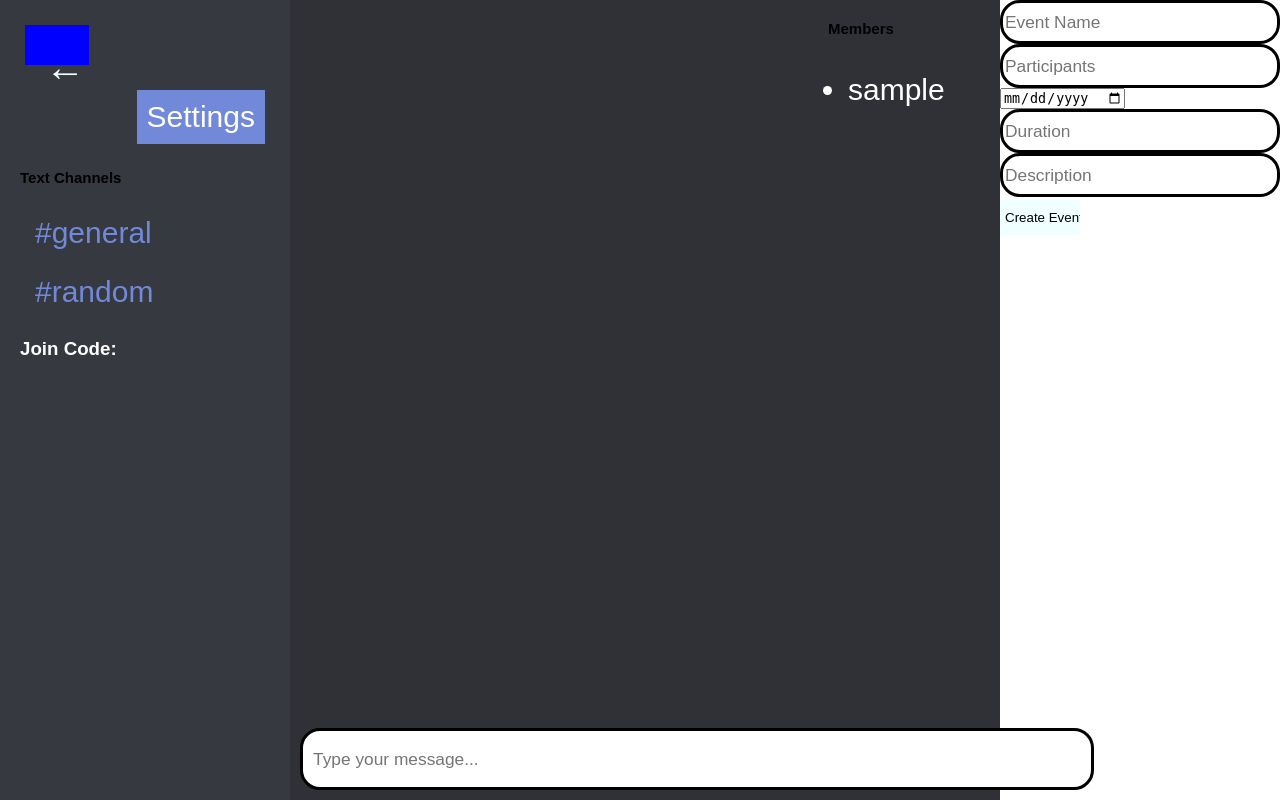
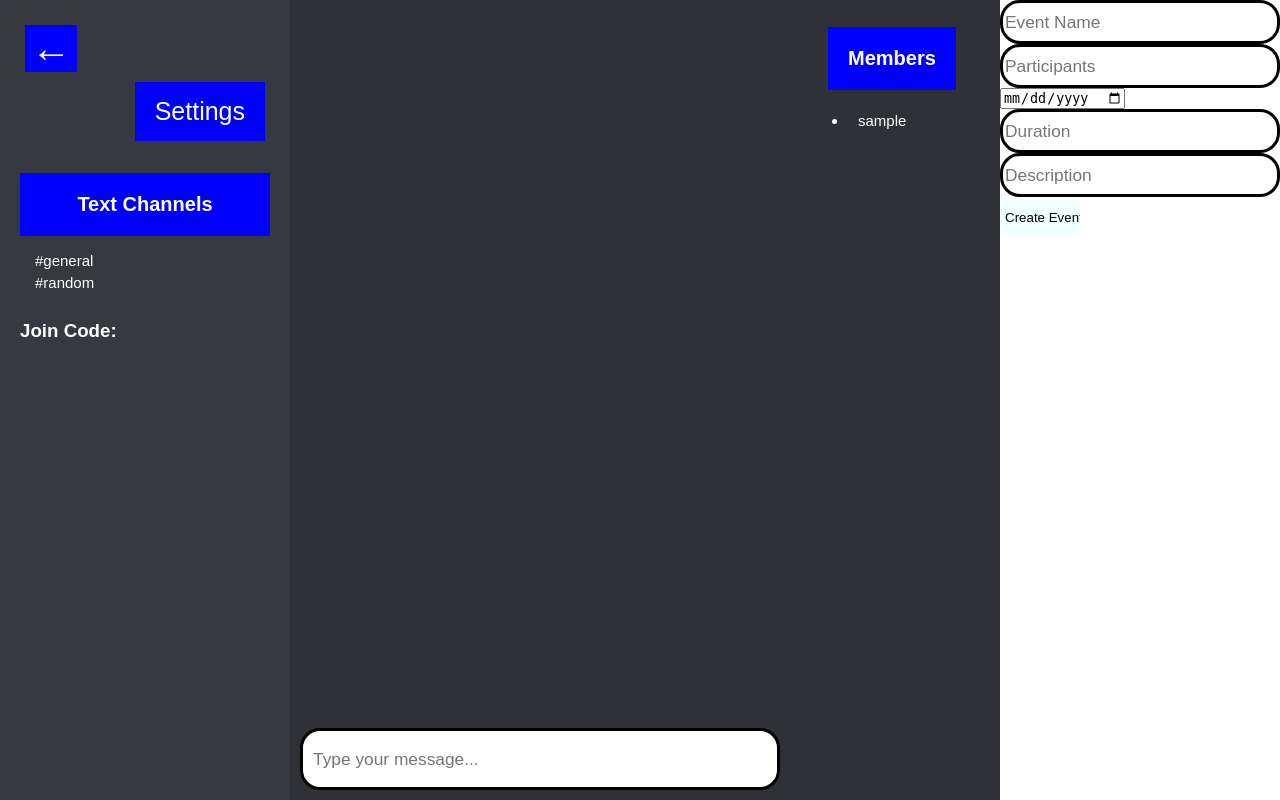
Before and after one commit to MatthewHamilton2/SoftwareEngineeringGroupProject, a PHP site: page /studentGroups.php?groupid=1 in a window 1280 px wide. Run offline with PHP 8.4, Linux system fonts and the light colour scheme; the visitor is signed in with stand-in values (Sample User, id 1); data that the repository does not hold is empty.

Commit message:
Update style.css

```diff
--- a/style.css
+++ b/style.css
@@ -64,8 +64,11 @@ h2 {
 }
 
 h4 {
-    color: #000;
-    font-size: 15px;
+    color: #fff;
+    background-color: blue;
+    text-align: center;
+    padding: 20px;
+    font-size: 20px;
 }
 
 .column {
@@ -261,8 +264,8 @@ body {
 #messageInput {
     position: fixed;
     bottom: 10px;
-    width: 60%;
-    margin-right: 50px;
+    width: auto;
+    right: 500px;
     left: 300px;
     padding: 10px;
 }
@@ -272,11 +275,13 @@ body {
     width: 100%;
     padding: 10px;
     background-color: transparent;
-    color: #7289da;
+    color: #fff;
     border: none;
     margin-bottom: 5px;
     cursor: pointer;
+    margin-top: -20px;
     text-align: left;
+    font-size: 15px;
 }
 
 #nav-bar-header {
@@ -294,11 +299,17 @@ body {
 }
 
 #settings-button {
-    background-color: #7289da;
+    background-color: blue;
     color: #fff;
     border: none;
-    padding: 10px;
+    padding: 15px;
     cursor: pointer;
+    font-size: 25px;
+
+    padding :15px;
+    padding-left: 20px;
+    padding-right: 20px;
+    margin-left: 0px;
 }
 
 #view-members {
@@ -337,7 +348,9 @@ body {
 }
 
 .users{
-    font-size: 30px;
+    font-size: 15px;
+    margin-top: -20px;
+    padding-left: 10px;
 }
 
 #chatdiv{
@@ -346,8 +359,6 @@ body {
 }
 
 .backButton{
-    width: 5vw;
-    height: 4vh;
     font-size: 40px;
 }
 
@@ -364,7 +375,6 @@ button{
     text-align: center;
     display: inline-block;
     font-size: 30px;
-    padding: 20px;
     cursor: pointer;
     margin: 5px;
 }
```
Also changed, not shown: other parts of style.css (+18 -8 lines).
